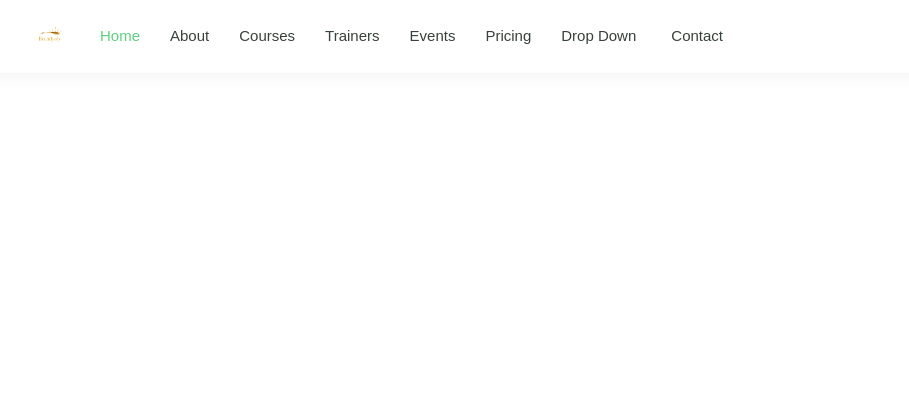
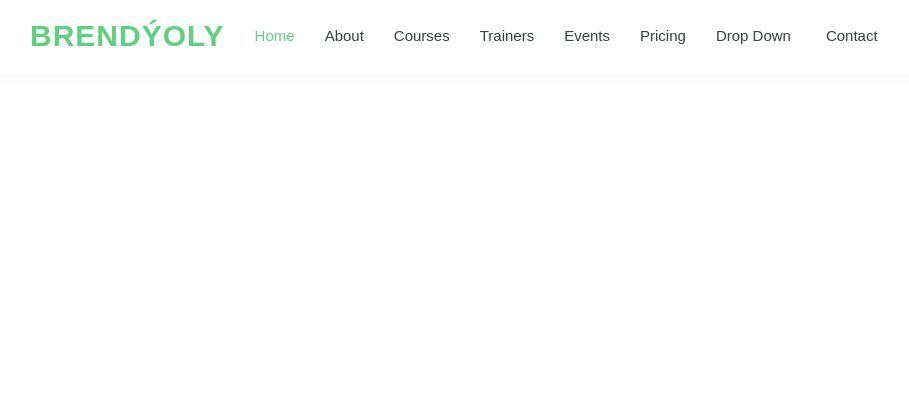
Before and after one commit to 4rchi-nv/shiny_news, a Django app: template main/templates/base.html in a window 1280 px wide. Shown: the top 420 px of the page, without its empty margins (55-964 px from the left). Run offline with Django 3.2, Linux system fonts and the light colour scheme; the template is opened without the code that fills it, so the values that code supplies are empty; parts of the project's set-up code (start-up, migrations or seed data) failed here and were passed over; some libraries are stand-ins or nearby versions.

Commit message:
git commit M

```diff
--- a/main/templates/base.html
+++ b/main/templates/base.html
@@ -7,7 +7,7 @@
 	<link rel="stylesheet" type="text/css" href="{% static 'vendor/bs4/bootstrap.min.css' %}" />
 	<!-- Main CSS -->
 	<link rel="stylesheet" href="{% static 'vendor/css/main.css' %}">
-		<script type="text/javascript" src=" { static 'vendor/aos/aos.css' %}"></script>
+	<script type="text/javascript" src=" { static 'vendor/aos/aos.css' %}"></script>
 	<!-- Main Jquery -->
 	<script type="text/javascript" src="/main/static/vendor/css/main.css"></script>
 	<!-- Bootstrap Js -->
@@ -17,11 +17,11 @@
 <!-- ======= Header ======= -->
 <header id="header" class="fixed-top">
 	<div class="container d-flex align-items-center">
-		<!-- <h1 class="logo me-auto"><a href="index.html">Brendýoly</a></h1> -->
+		<h1 class="logo me-auto"><a href="index.html">Brendýoly</a></h1>
 		<!-- Uncomment below if you prefer to use an image logo -->
-		<a href="index.html" class="logo me-auto"><img src="/media/logo/Brendýoly Kompaniýa wariant 6.png" alt="" class="img-fluid"></a>
+		<!-- <a href="index.html" class="logo me-auto"><img src="/media/logo/Brendýoly Kompaniýa wariant 6.png" alt="" class="img-fluid"></a> -->
 
-		<nav id="navbar" class="navbar order-last order-lg-0">
+		<nav id="navbar" class="navbar">
 			<ul>
 				<li><a class="active" href="index.html">Home</a></li>
 				<li><a href="about.html">About</a></li>
@@ -55,6 +55,8 @@
 
 	</div>
 </header>
+    <!-- End Header -->
+
 
     {% block content %}
     {% endblock %}
```
